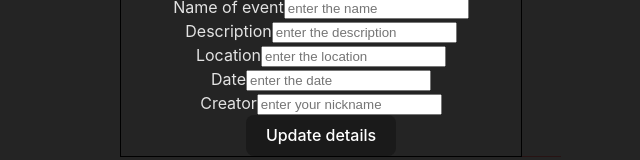
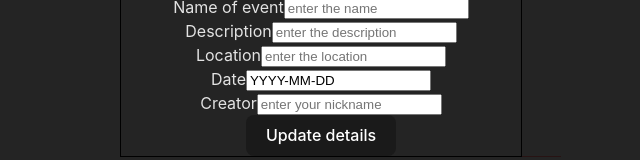
Before and after one commit to devHarmonyHack/HappenHub, a React (Vite) app: page /events/1 in a window 1280 px wide. Shown: the part 559-719 px from the top of the page, without its empty margins (319-959 px from the left). Built offline with nearby package versions, Linux system fonts and the light colour scheme; no server answers.

Commit message:
redirects to homepage after updating

```diff
--- a/src/pages/EventDetailsPage.jsx
+++ b/src/pages/EventDetailsPage.jsx
@@ -1,6 +1,7 @@
 import axios from "axios"
 import { useEffect, useState } from "react"
-import { Link, useParams } from "react-router-dom"
+import { Link, Navigate, useParams, useNavigate } from "react-router-dom"
+
 
 const urlAPI = import.meta.env.VITE_API_URL
 const defaultImg = ('https://images.unsplash.com/photo-1498050108023-c5249f4df085?q=80&w=2072&auto=format&fit=crop&ixlib=rb-4.0.3&ixid=M3wxMjA3fDB8MHxwaG90by1wYWdlfHx8fGVufDB8fHx8fA%3D%3D')
@@ -8,13 +9,14 @@ const defaultImg = ('https://images.unsplash.com/photo-1498050108023-c5249f4df08
 function EventDetailsPage () {
 
     const {eventId} = useParams();
+    const navigate = useNavigate();
 
     const [eventDetails, setEventDetails] = useState({})
     const [loading, setLoading] = useState((true))
 
     const [name, setName] = useState("")
     const [description, setDescription] = useState("")
-    const [date, setDate] = useState("")
+    const [date, setDate] = useState("YYYY-MM-DD")
     const [location, setLocation] = useState("")
     const [creator, setCreator] = useState("")
 
@@ -38,6 +40,7 @@ function EventDetailsPage () {
             })
     },[eventId])
 
+    // edit project
     const handleFormSubmit = (e) => {
       e.preventDefault();
 
@@ -46,18 +49,18 @@ function EventDetailsPage () {
       axios
         .put(`${urlAPI}events/${eventId}`, requestBody)
         .then((response) => {
-          setLoading(true);
+          setLoading(false);
           console.log("Success updating event");
-          Navigate(`${urlAPI}events/${eventId}`);
+          console.log(response.data);
+          navigate(`/`);
         })
         .catch((error) => {
+          setLoading(false);
           console.log("Error updating project...");
           console.log(error);
-        })
-        .finally(() => {
-          setLoading(false);
         });
     };
+
 
 
     return (
@@ -139,7 +142,7 @@ function EventDetailsPage () {
                       <input
                          type="text"
                          name="date"
-                         placeholder="enter the date"
+                         placeholder="YYYY-MM-DD"
                          required = {true}
                          value={date}
                          onChange={((e) => setDate(e.target.value))}
```
